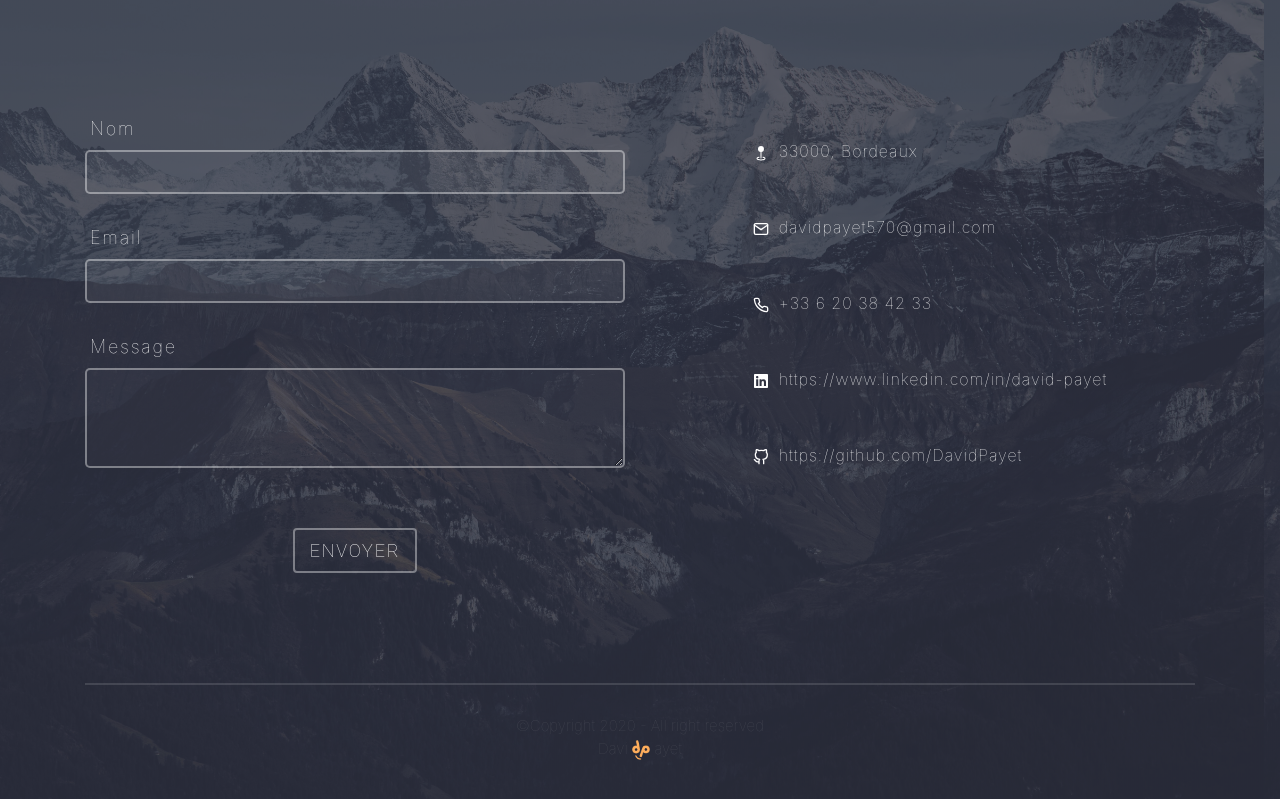
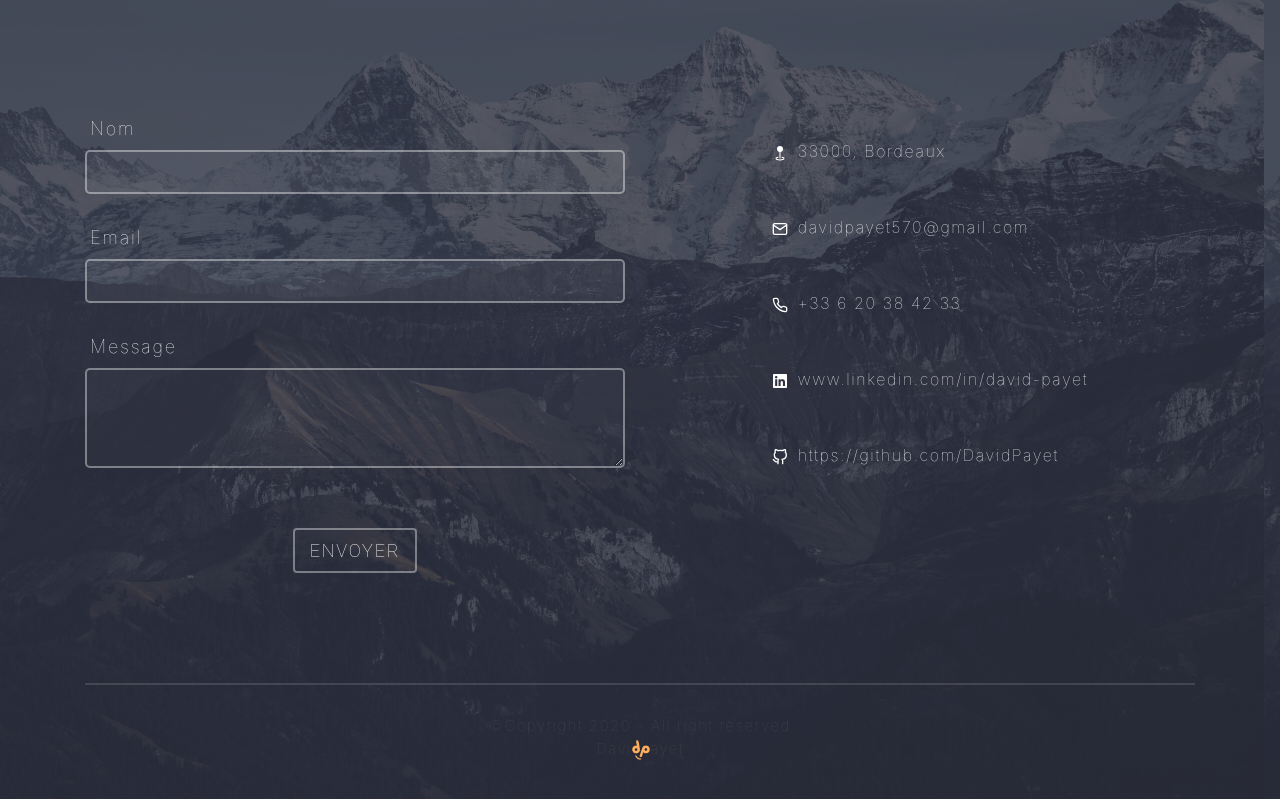
Before and after one commit to DavidPayet/david_portfolio, a React (Create React App) app: page / in a window 1280 px wide. Shown: the part 3627-4426 px from the top of the page. Built offline with nearby package versions, Linux system fonts and the light colour scheme; a web font is replaced by a local one.

Commit message:
shorten linkedin link

```diff
--- a/src/components/Contact.jsx
+++ b/src/components/Contact.jsx
@@ -115,7 +115,7 @@ export default class Contact extends React.Component {
                 <Row>
                   <li>
                     <a href="https://www.linkedin.com/in/david-payet/" target="_blank" rel="noopener noreferrer">
-                      <FaLinkedin className="icons" />https://www.linkedin.com/in/david-payet
+                      <FaLinkedin className="icons" />www.linkedin.com/in/david-payet
                     </a>
                   </li>
                 </Row>
@@ -132,7 +132,7 @@ export default class Contact extends React.Component {
           <Row className="footer">
             <ul >
               <li>©Copyright 2020 - All right reserved</li>
-              <li>Davi <img className="dp-logo" src="/medias/dp-logo2.png" alt="dp-logo" /> ayet</li>
+              <li>Davi<img className="dp-logo" src="/medias/dp-logo2.png" alt="dp-logo" />ayet</li>
             </ul>
           </Row>
         </Container>
--- a/src/styles/Contact.scss
+++ b/src/styles/Contact.scss
@@ -47,7 +47,6 @@
           text-decoration: none;
           width: 100%;
           height: 2.75em;
-          font-family: 'Lato';
           font-weight: lighter;
           letter-spacing: 0.1em;
         }
@@ -64,7 +63,6 @@
           padding: 0 1em;
           text-decoration: none;
           width: 100%;
-          font-family: 'Lato';
           font-weight: lighter;
           letter-spacing: 0.1em;
         }
@@ -98,12 +96,11 @@
         }
 
         color: white;
-
         font-size: 16px;
         font-weight: lighter;
         list-style: none;
         margin: 20px 0px;
-        letter-spacing: 1px;
+        letter-spacing: 0.1em;
       }
 
       ul {
@@ -114,8 +111,7 @@
 
     .footer {
       color: rgba(255, 255, 255, 0.125);
-      margin-top: 16px;
-      margin-bottom: 0px;
+      margin: 16px 0 0 0;
       border-top: solid 2px rgba(255, 255, 255, 0.125);
       display: block;
       margin: 4em 0 2em 0;
@@ -123,18 +119,16 @@
       width: 100%;
       font-size: 15px;
       font-weight: lighter;
+      letter-spacing: 0.1em;
 
       ul {
         padding-inline-start: 0px;
+        list-style: none;
       }
 
       .dp-logo {
         height: 20px;
       }
-
-      ul {
-        list-style: none;
-      }
     }
   }
 }
```
